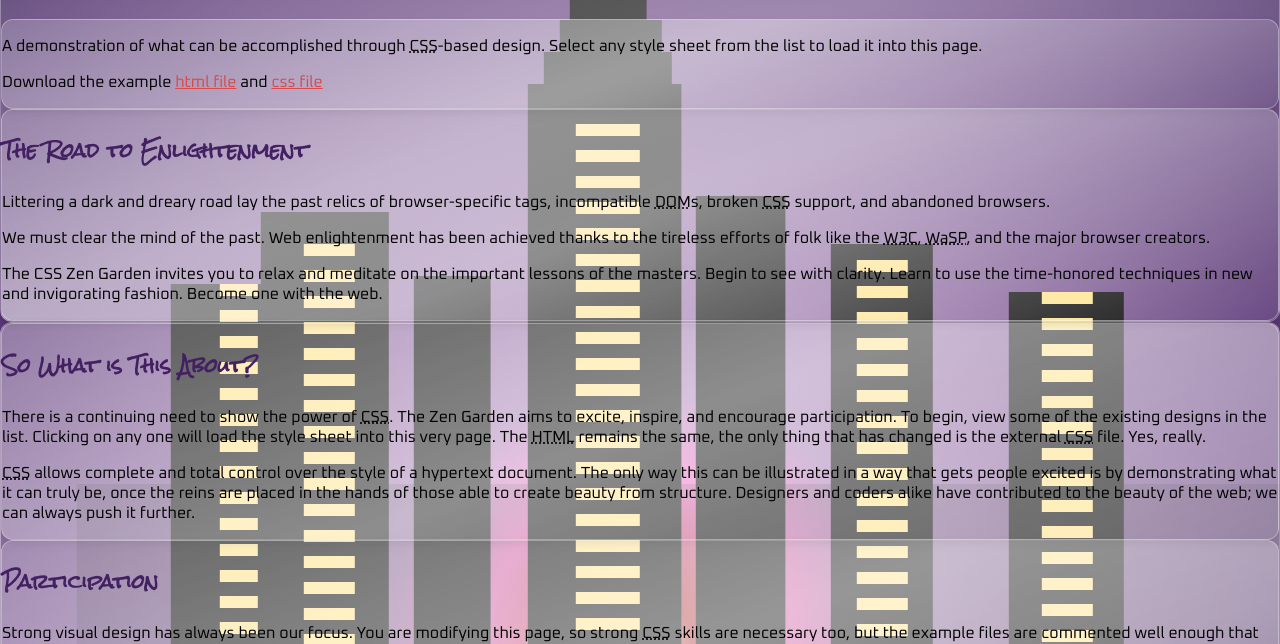
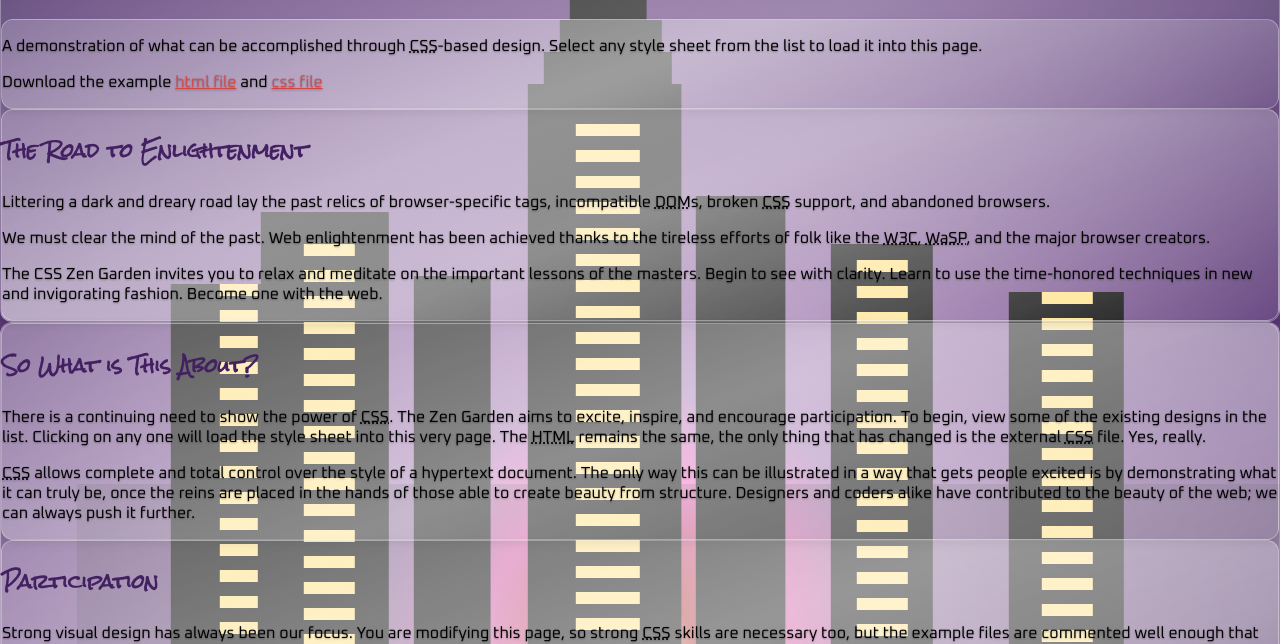
Before and after one commit to syuyrw/stylestage-sass-main, a website: page zen-garden/index.html in a window 1280 px wide. Shown: the part 156-800 px from the top of the page. Drawn offline with Linux system fonts and the light colour scheme.

Commit message:
text shadow for readability

```diff
--- a/zen-garden/style.css
+++ b/zen-garden/style.css
@@ -49,10 +49,11 @@
   font-family: var(--font-body);
 }
 
+/* Headings */
 h1, h2, h3, h4, h5, h6 {
   font-family: var(--font-headings);
 }
-/* Headings */
+
 h1 {
   color: var(--color-yellow);
 }
@@ -65,6 +66,10 @@
    color: var(--color-Purple)
 }
 
+p {
+  text-shadow:
+    0 1px 2px rgba(0, 0, 0, 0.35);
+}
 
 /*Links*/
 p a:hover,
@@ -79,6 +84,8 @@
 .main p a,
 .sidebar li a {
   color: var(--color-red);
+   text-shadow:
+    0 1px 2px rgba(0, 0, 0, 0.35);
 }
 
 
```
